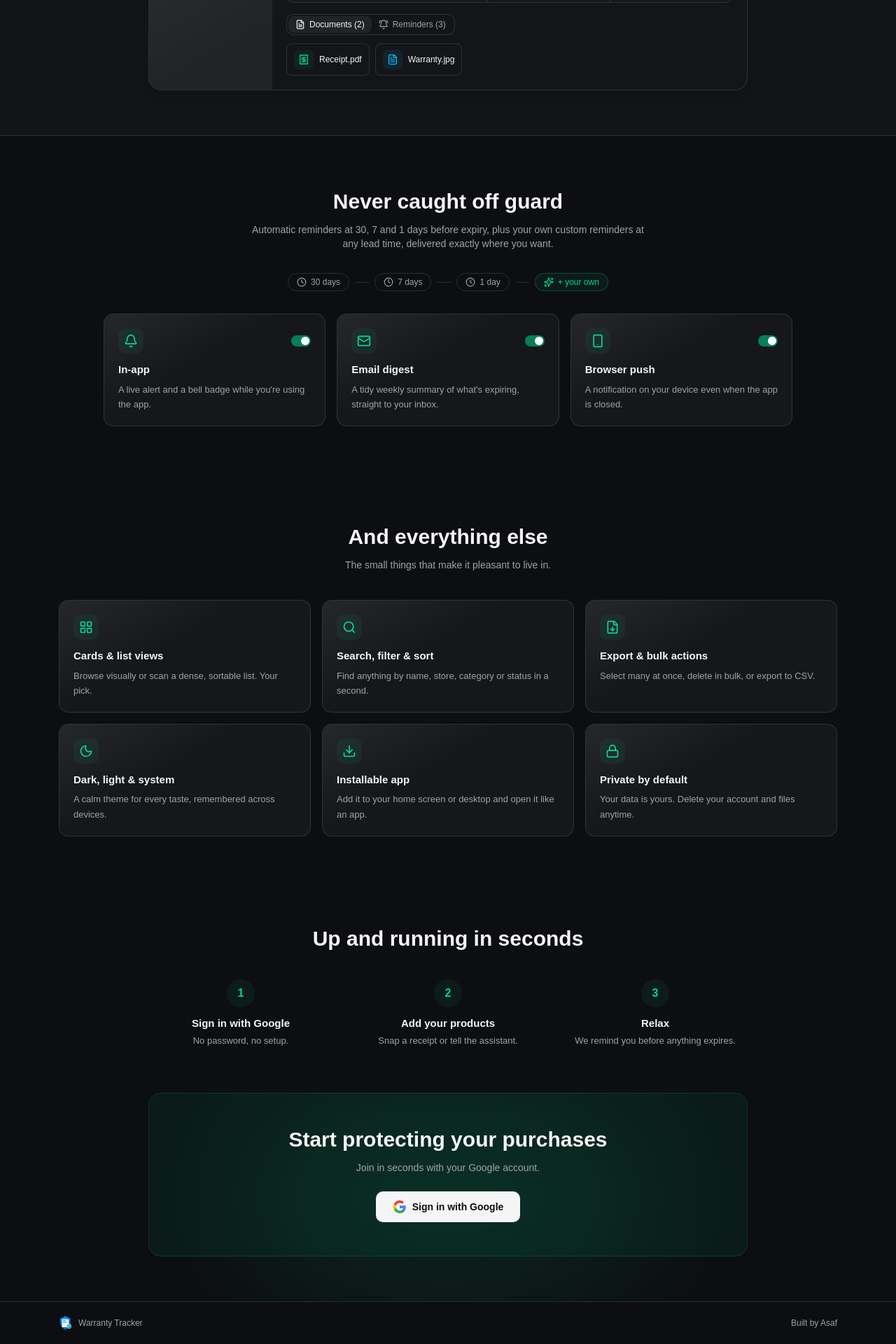
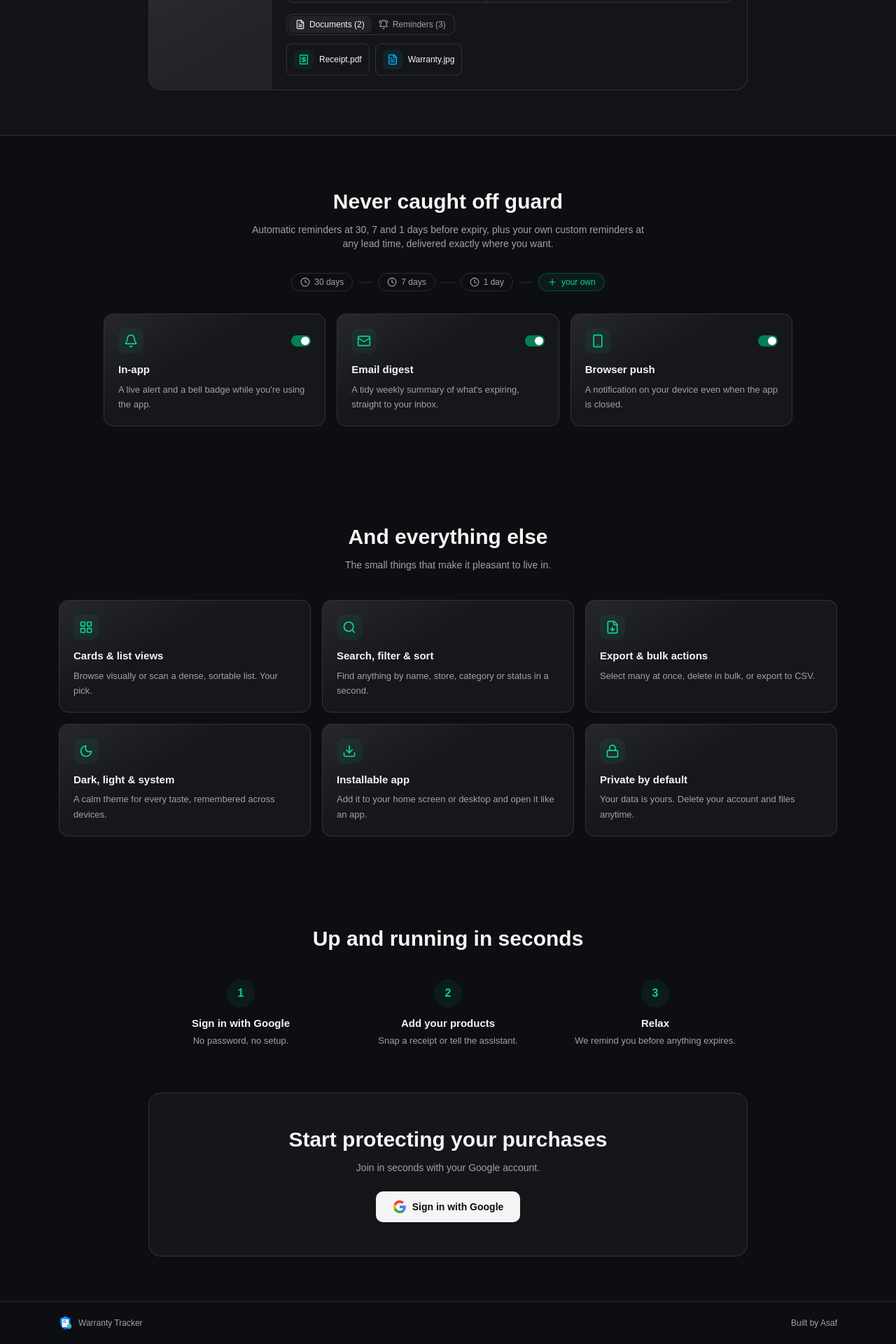
Before and after one commit to asaf27064/warranty-tracker, a React (Vite) app in the folder frontend/: page / in a window 1280 px wide. Shown: the part 2577-4497 px from the top of the page at 70% size. Built offline with nearby package versions, Linux system fonts and the light colour scheme; no server answers.

Commit message:
fix(landing): drop the AI icon on the custom-reminder chip and soften the final CTA panel

```diff
--- a/frontend/src/pages/LandingPage.tsx
+++ b/frontend/src/pages/LandingPage.tsx
@@ -439,7 +439,7 @@ const LandingPage = () => {
           <span className="h-px w-5 bg-border" />
           <span className="flex items-center gap-1.5 rounded-full border border-border px-3 py-1"><Clock className="h-3.5 w-3.5" /> 1 day</span>
           <span className="h-px w-5 bg-border" />
-          <span className="flex items-center gap-1.5 rounded-full border border-emerald-600/40 bg-emerald-600/10 px-3 py-1 text-emerald-700 dark:text-emerald-400"><Sparkles className="h-3.5 w-3.5" /> + your own</span>
+          <span className="flex items-center gap-1.5 rounded-full border border-emerald-600/40 bg-emerald-600/10 px-3 py-1 text-emerald-700 dark:text-emerald-400"><Plus className="h-3.5 w-3.5" /> your own</span>
         </Reveal>
         <Reveal className="mt-8 grid gap-4 sm:grid-cols-3" delay={0.08}>
           {[
@@ -517,8 +517,7 @@ const LandingPage = () => {
       </section>
 
       <section className="relative mx-auto max-w-4xl overflow-hidden px-5 pb-16">
-        <div className="pointer-events-none absolute left-1/2 top-1/2 h-56 w-[34rem] max-w-[90vw] -translate-x-1/2 -translate-y-1/2 rounded-full bg-emerald-500/10 blur-[110px] dark:bg-emerald-400/15" />
-        <div className="relative rounded-2xl border border-emerald-600/25 bg-emerald-600/10 px-6 py-12 text-center">
+        <div className="rounded-2xl border border-border bg-muted/40 px-6 py-12 text-center">
           <h2 className="text-2xl font-bold sm:text-3xl">Start protecting your purchases</h2>
           <p className="mx-auto mt-3 max-w-sm text-sm text-muted-foreground">Join in seconds with your Google account.</p>
           {lastUser ? (
```
